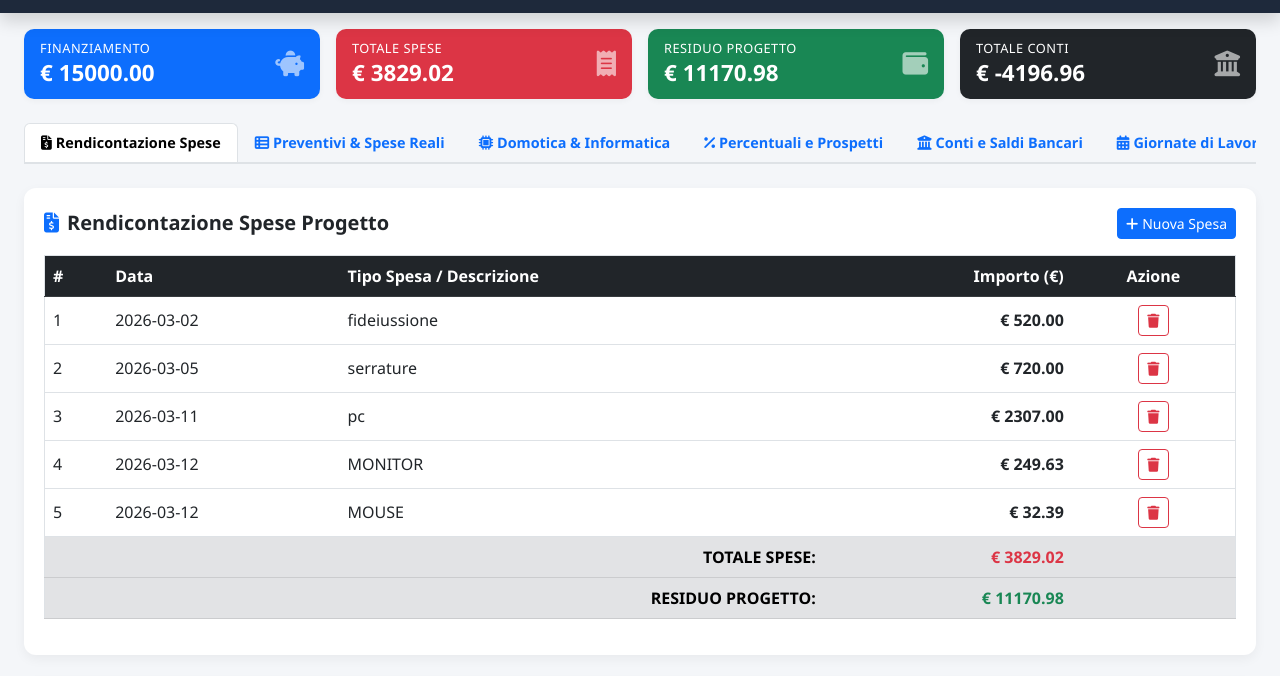
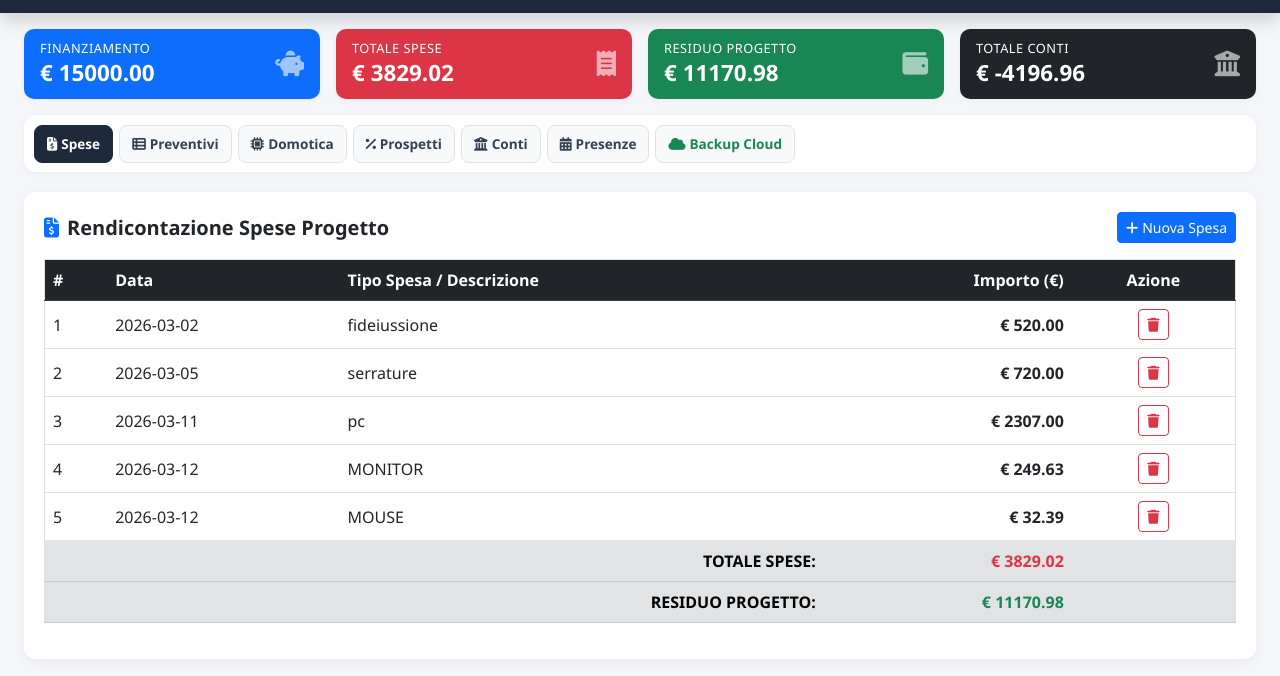
Before and after one commit to bozzaa74-create/Pro.VI, a plain HTML site: page index.html in a window 1280 px wide. Shown: the part 60-736 px from the top of the page. Drawn offline with nearby package versions, Linux system fonts and the light colour scheme.

Commit message:
Update index.html

```diff
--- a/index.html
+++ b/index.html
@@ -53,18 +53,43 @@
         .badge-recupero-legenda { background-color: #e2e3e5; color: #41464b; }
         .badge-recupero { font-size: 1.1rem; padding: 8px 16px; border-radius: 8px; }
 
-        /* SCROLL ORIZZONTALE TABS SU SMARTPHONE */
-        .nav-tabs-responsive {
-            overflow-x: auto;
-            overflow-y: hidden;
-            flex-wrap: nowrap;
-            white-space: nowrap;
-            -webkit-overflow-scrolling: touch;
-            border-bottom: 2px solid #dee2e6;
+        /* NAV TABS AGEVOLE SENZA SCROLL LATERALE SU SMARTPHONE */
+        .nav-tabs-grid {
+            display: flex;
+            flex-wrap: wrap;
+            gap: 6px;
+            border-bottom: none;
+            background: #ffffff;
+            padding: 10px;
+            border-radius: 12px;
+            box-shadow: 0 2px 6px rgba(0,0,0,0.04);
+            margin-bottom: 20px;
         }
-        .nav-tabs-responsive::-webkit-scrollbar { display: none; }
-        .nav-tabs-responsive .nav-item { flex: 0 0 auto; }
-        .nav-tabs .nav-link { font-size: 0.9rem; }
+        .nav-tabs-grid .nav-item {
+            flex: 1 1 calc(50% - 6px); /* 2 pulsanti per riga su mobile */
+        }
+        @media (min-width: 768px) {
+            .nav-tabs-grid .nav-item {
+                flex: 0 1 auto; /* Su PC si adatta alla lunghezza */
+            }
+        }
+        .nav-tabs-grid .nav-link {
+            font-size: 0.85rem;
+            text-align: center;
+            border-radius: 8px !important;
+            border: 1px solid #dee2e6;
+            background-color: #f8f9fa;
+            color: #334155;
+            padding: 8px 12px;
+            font-weight: 600;
+            transition: all 0.2s ease;
+            width: 100%;
+        }
+        .nav-tabs-grid .nav-link.active {
+            background-color: #1e293b !important;
+            color: #ffffff !important;
+            border-color: #1e293b !important;
+        }
 
         .input-finanziato { max-width: 250px; font-weight: bold; font-size: 1.1rem; }
         .hide { display: none !important; }
@@ -73,6 +98,7 @@
             .d-print-none { display: none !important; }
             body { background: white !important; }
             .table-container { box-shadow: none !important; border: 1px solid #dee2e6; break-inside: avoid; }
+            .tab-pane { display: block !important; opacity: 1 !important; visibility: visible !important; }
         }
 
         /* REATTIVITÀ SMARTPHONE OTTIMIZZATA */
@@ -127,7 +153,7 @@
 <div class="container-fluid px-2 px-md-4 mt-3">
 
     <!-- DASHBOARD KPI ADATTIVA -->
-    <div class="row g-2 g-md-3 mb-4">
+    <div class="row g-2 g-md-3 mb-3">
         <div class="col-6 col-md-3">
             <div class="card card-stat bg-primary text-white">
                 <div class="d-flex justify-content-between align-items-center">
@@ -174,36 +200,36 @@
         </div>
     </div>
 
-    <!-- SCHEDE DI NAVIGAZIONE -->
-    <ul class="nav nav-tabs nav-tabs-responsive mb-4 d-print-none" id="myTab" role="tablist">
+    <!-- SCHEDE DI NAVIGAZIONE A GRIGLIA (AGEVOLE E SENZA SCROLL LATERALE) -->
+    <ul class="nav nav-tabs nav-tabs-grid d-print-none" id="myTab" role="tablist">
         <li class="nav-item" role="presentation">
-            <button class="nav-link active fw-bold" id="spese-tab" data-bs-toggle="tab" data-bs-target="#spese-pane" type="button" role="tab"><i class="fa-solid fa-file-invoice-dollar me-1"></i>Rendicontazione Spese</button>
+            <button class="nav-link active" id="spese-tab" data-bs-toggle="tab" data-bs-target="#spese-pane" type="button" role="tab"><i class="fa-solid fa-file-invoice-dollar me-1"></i>Spese</button>
         </li>
         <li class="nav-item" role="presentation">
-            <button class="nav-link fw-bold" id="preventivi-tab" data-bs-toggle="tab" data-bs-target="#preventivi-pane" type="button" role="tab"><i class="fa-solid fa-table-list me-1"></i>Preventivi & Spese Reali</button>
+            <button class="nav-link" id="preventivi-tab" data-bs-toggle="tab" data-bs-target="#preventivi-pane" type="button" role="tab"><i class="fa-solid fa-table-list me-1"></i>Preventivi</button>
         </li>
         <li class="nav-item" role="presentation">
-            <button class="nav-link fw-bold" id="domotica-tab" data-bs-toggle="tab" data-bs-target="#domotica-pane" type="button" role="tab"><i class="fa-solid fa-microchip me-1"></i>Domotica & Informatica</button>
+            <button class="nav-link" id="domotica-tab" data-bs-toggle="tab" data-bs-target="#domotica-pane" type="button" role="tab"><i class="fa-solid fa-microchip me-1"></i>Domotica</button>
         </li>
         <li class="nav-item" role="presentation">
-            <button class="nav-link fw-bold" id="percentuali-tab" data-bs-toggle="tab" data-bs-target="#percentuali-pane" type="button" role="tab"><i class="fa-solid fa-percent me-1"></i>Percentuali e Prospetti</button>
+            <button class="nav-link" id="percentuali-tab" data-bs-toggle="tab" data-bs-target="#percentuali-pane" type="button" role="tab"><i class="fa-solid fa-percent me-1"></i>Prospetti</button>
         </li>
         <li class="nav-item" role="presentation">
-            <button class="nav-link fw-bold" id="conti-tab" data-bs-toggle="tab" data-bs-target="#conti-pane" type="button" role="tab"><i class="fa-solid fa-building-columns me-1"></i>Conti e Saldi Bancari</button>
+            <button class="nav-link" id="conti-tab" data-bs-toggle="tab" data-bs-target="#conti-pane" type="button" role="tab"><i class="fa-solid fa-building-columns me-1"></i>Conti</button>
         </li>
         <li class="nav-item" role="presentation">
-            <button class="nav-link fw-bold" id="lavoro-tab" data-bs-toggle="tab" data-bs-target="#lavoro-pane" type="button" role="tab"><i class="fa-solid fa-calendar-days me-1"></i>Giornate di Lavoro</button>
+            <button class="nav-link" id="lavoro-tab" data-bs-toggle="tab" data-bs-target="#lavoro-pane" type="button" role="tab"><i class="fa-solid fa-calendar-days me-1"></i>Presenze</button>
         </li>
         <li class="nav-item" role="presentation">
-            <button class="nav-link fw-bold text-success" id="cloud-tab" data-bs-toggle="tab" data-bs-target="#cloud-pane" type="button" role="tab"><i class="fa-solid fa-cloud me-1"></i>Google Drive & Backup</button>
+            <button class="nav-link text-success" id="cloud-tab" data-bs-toggle="tab" data-bs-target="#cloud-pane" type="button" role="tab"><i class="fa-solid fa-cloud me-1"></i>Backup Cloud</button>
         </li>
     </ul>
 
-    <!-- CONTENUTO DELLE SCHEDE (TUTTI VISIBILI PER LA STAMPA/PDF COMPLETA) -->
-    <div class="tab-content" id="allPanesExportContainer">
+    <!-- CONTENUTO DELLE SCHEDE (VISIBILE SOLO LA SCHEDA ATTIVA A SCHERMO, TUTTE VISIBILI IN STAMPA/PDF) -->
+    <div class="tab-content" id="myTabContent">
 
         <!-- SCHEDA 1: RENDICONTAZIONE SPESE -->
-        <div class="tab-pane fade show active mb-4" id="spese-pane" role="tabpanel">
+        <div class="tab-pane fade show active" id="spese-pane" role="tabpanel">
             <div class="table-container">
                 <div class="d-flex justify-content-between align-items-center mb-3">
                     <h4 class="fw-bold text-dark mb-0 fs-5"><i class="fa-solid fa-file-invoice-dollar text-primary me-2"></i>Rendicontazione Spese Progetto</h4>
@@ -239,7 +265,7 @@
         </div>
 
         <!-- SCHEDA 2: PREVENTIVI & SPESE REALI -->
-        <div class="tab-pane fade show active mb-4" id="preventivi-pane" role="tabpanel">
+        <div class="tab-pane fade" id="preventivi-pane" role="tabpanel">
             <div class="table-container">
                 <div class="d-flex justify-content-between align-items-center mb-3">
                     <h4 class="fw-bold text-dark mb-0 fs-5"><i class="fa-solid fa-table-list text-primary me-2"></i>Preventivo Spese Progetto & Reale</h4>
@@ -270,7 +296,7 @@
         </div>
 
         <!-- SCHEDA 3: DOMOTICA & INFORMATICA -->
-        <div class="tab-pane fade show active mb-4" id="domotica-pane" role="tabpanel">
+        <div class="tab-pane fade" id="domotica-pane" role="tabpanel">
             <div class="table-container">
                 <div class="d-flex flex-wrap justify-content-between align-items-center mb-4 pb-3 border-bottom gap-2">
                     <div>
@@ -312,7 +338,7 @@
         </div>
 
         <!-- SCHEDA 4: PERCENTUALI E PROSPETTI -->
-        <div class="tab-pane fade show active mb-4" id="percentuali-pane" role="tabpanel">
+        <div class="tab-pane fade" id="percentuali-pane" role="tabpanel">
             <div class="table-container">
                 <div class="d-flex flex-wrap justify-content-between align-items-center mb-4 pb-3 border-bottom gap-2">
                     <div>
@@ -388,7 +414,7 @@
         </div>
 
         <!-- SCHEDA 5: CONTI E SALDI BANCARI -->
-        <div class="tab-pane fade show active mb-4" id="conti-pane" role="tabpanel">
+        <div class="tab-pane fade" id="conti-pane" role="tabpanel">
             <div class="table-container">
                 <h4 class="fw-bold text-dark mb-2 fs-5"><i class="fa-solid fa-building-columns text-secondary me-2"></i>Conti e Saldi Bancari</h4>
                 <p class="text-muted small">Il <strong>Conto Ale</strong> rappresenta il totale bancario lordo. Da esso viene sottratto automaticamente il <em>Residuo Progetto</em> per ottenere il <strong>Saldo Banca</strong> effettivo, a cui si sommano le altre voci.</p>
@@ -436,7 +462,7 @@
         </div>
 
         <!-- SCHEDA 6: GIORNATE DI LAVORO & REGISTRO PRESENZE -->
-        <div class="tab-pane fade show active mb-4" id="lavoro-pane" role="tabpanel">
+        <div class="tab-pane fade" id="lavoro-pane" role="tabpanel">
             <div class="table-container">
                 <div class="d-flex flex-wrap justify-content-between align-items-center mb-3 gap-2">
                     <div>
@@ -486,7 +512,7 @@
         </div>
 
         <!-- SCHEDA 7: GOOGLE DRIVE & CLOUD SYNC -->
-        <div class="tab-pane fade show active mb-4 d-print-none" id="cloud-pane" role="tabpanel">
+        <div class="tab-pane fade" id="cloud-pane" role="tabpanel">
             <div class="table-container" style="max-width: 600px; margin: 0 auto;">
                 <h4 class="fw-bold text-dark mb-3 fs-5"><i class="fa-solid fa-cloud text-success me-2"></i>Sincronizzazione Google Drive</h4>
                 <p class="small text-muted">Accedi con il tuo account Google per sincronizzare tutti i dati dell'app (spese, preventivi, domotica, presenze) su tutti i tuoi dispositivi in modo sicuro e privato (`appDataFolder`).</p>
@@ -683,10 +709,9 @@
         renderMonthCalendar();
     }
 
-    // --- ESPORTAZIONE PDF E EXCEL AFFIDABILI ---
+    // --- ESPORTAZIONE PDF E EXCEL ---
 
     function exportToPDF() {
-        // Apre la finestra di stampa nativa del browser ottimizzata per salvare l'intero report in PDF
         window.print();
     }
 
```
